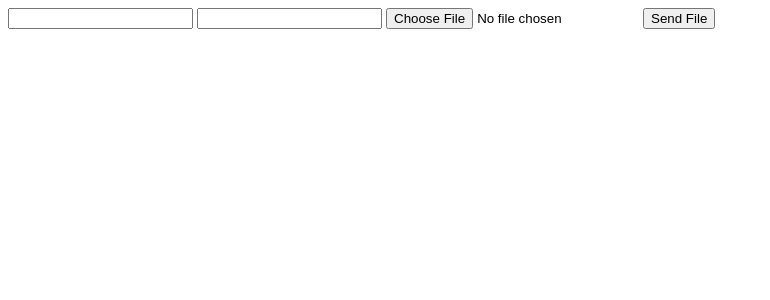
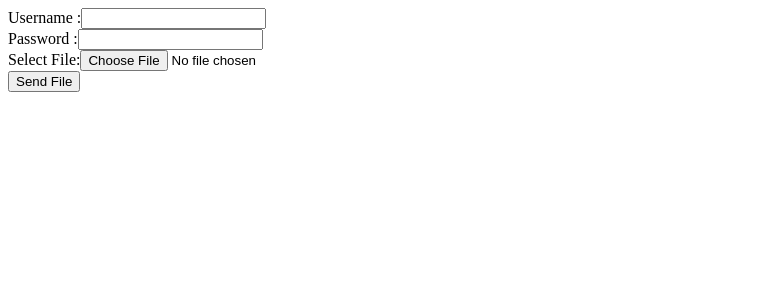
Before and after one commit to MuGhz/Layanan_Aplikasi_Web, a Django app: page /uas/ in a window 1280 px wide. Shown: the top 300 px of the page, without its empty margins (0-770 px from the left). Run offline with Django 3.2, Linux system fonts and the light colour scheme.

Commit message:
bismillah

```diff
--- a/uas/templates/uas/index.html
+++ b/uas/templates/uas/index.html
@@ -23,11 +23,11 @@
     </head>
     <body>
         <form id="upload" enctype="multipart/form-data"
-        action="/uas/" method="post"">
-          <input namme="username" type="text" label="username" />
-          <input namme="password" type="text" label="password" />
-          <input name="userfile" type="file" label="fileupload" />
-          <input type="submit" value="Send File" />
+        action="/uas/login" method="post"">
+        Username :<input namme="username" type="text" label="username" /><br>
+        Password :<input namme="password" type="text" label="password" /><br>
+        Select File:<input name="userfile" type="file" label="fileupload" /><br>
+        <input type="submit" value="Send File" />
         </form>
     </body>
 </html>
```
